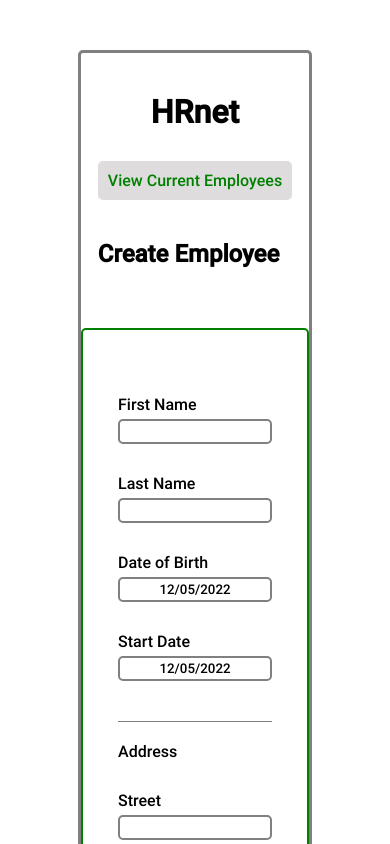
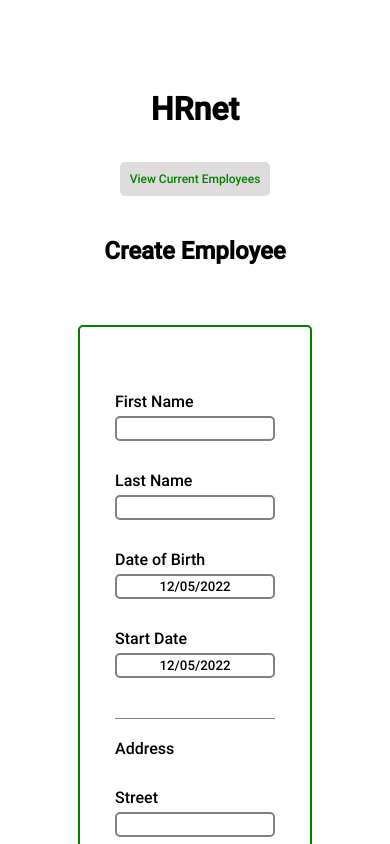
Before and after one commit to tchicoulo/wealth_health, a React (Create React App) app: page / in a window 390 px wide. Shown: the top 844 px of the page. Built offline with nearby package versions, Linux system fonts and the light colour scheme.

Commit message:
added media queries + Better Readme.md + deleted unusual files

```diff
--- a/package.json
+++ b/package.json
@@ -16,6 +16,7 @@
     "react-router-dom": "^6.4.4",
     "react-scripts": "5.0.1",
     "sass": "^1.56.1",
+    "stv-modal-plugin": "^0.3.9",
     "web-vitals": "^2.1.4"
   },
   "scripts": {
--- a/src/App.js
+++ b/src/App.js
@@ -11,7 +11,6 @@ function App() {
         <Route path="/" element={<CreateEmployee />} />
         <Route path="/employee-list" element={<EmployeeList />} />
         <Route path="/error" element={<Error />} />
-        <Route path="*" element={<Error />} />
       </Routes>
     </BrowserRouter>
   );
--- a/src/components/Form.jsx
+++ b/src/components/Form.jsx
@@ -6,7 +6,7 @@ import states from "../services/dataStates";
 import LabInputOption from "./LabInputOption";
 import ZipCode from "./ZipCode";
 
-const Form = () => {
+const Form = (data) => {
   const firstNameInput = useRef();
   const lastNameInput = useRef();
   const dateOfBirth = useRef();
@@ -44,9 +44,11 @@ const Form = () => {
 
     employees.push(employee);
     localStorage.setItem("employees", JSON.stringify(employees));
+    data.setModal(true);
   };
 
   return (
+    <div>
       <form
         className="form"
         onSubmit={(e) => {
@@ -64,11 +66,16 @@ const Form = () => {
           <LabInputOption data={states} label="States" ref={state} />
           <ZipCode label="Zip Code" ref={zipCode} />
         </div>
-      <LabInputOption data={departments} label="Department" ref={department} />
+        <LabInputOption
+          data={departments}
+          label="Department"
+          ref={department}
+        />
         <div className="container-submit">
           <input type="submit" className="submit-employee" value="Save" />
         </div>
       </form>
+    </div>
   );
 };
 
--- a/src/pages/CreateEmployee.jsx
+++ b/src/pages/CreateEmployee.jsx
@@ -1,9 +1,43 @@
 import React from "react";
+import { useState } from "react";
 import { NavLink } from "react-router-dom";
 import Form from "../components/Form";
+import ModalDialog from "stv-modal-plugin";
 
-const CreateEmployee = () => {
+const CreateEmployee = (data) => {
+  const [modal, setModal] = useState(false);
+
+  let background = {
+    top: 0,
+    height: "150vh",
+    justifyContent: "center",
+    background: "black",
+  };
+
+  let containerModal = {
+    position: "fixed",
+    marginBottom: "500px",
+    //   justifyContent: "left",
+    //   marginLeft: "50px",
+    //   paddingLeft: "50px",
+  };
+
+  // let styleText = {
+  //   color: "green",
+  //   textDecoration: "underline",
+  // };
+
   return (
+    <div>
+      {modal ? (
+        <ModalDialog
+          text="Employee Created!"
+          handleClick={() => setModal(false)}
+          background={background}
+          containerModal={containerModal}
+          // styleText={styleText}
+        />
+      ) : null}
       <div className="create-employee">
         <div className="title-area">
           <h1>HRnet</h1>
@@ -11,7 +45,8 @@ const CreateEmployee = () => {
           <h2>Create Employee</h2>
         </div>
         <div className="form-area">
-        <Form />
+          <Form setModal={setModal} {...data} />
+        </div>
       </div>
     </div>
   );
--- a/src/styles/components/_dataTablePlugin.scss
+++ b/src/styles/components/_dataTablePlugin.scss
@@ -1,6 +1,9 @@
 .data-table-plugin {
   label {
     margin-left: 50px;
+    @media screen and (max-width: 400px) {
+      display: none;
+    }
   }
   & input {
     font-size: 14px;
--- a/src/styles/pages/_create-employee.scss
+++ b/src/styles/pages/_create-employee.scss
@@ -8,6 +8,9 @@
   border-radius: 5px;
   width: 60%;
   height: 100%;
+  & .title-area {
+    text-align: center;
+  }
   & h1 {
     text-align: center;
     margin: 40px 0;
@@ -26,4 +29,11 @@
   & h2 {
     margin: 50px 0 30px 0;
   }
+
+  @media screen and (max-width: 576px) {
+    border: none;
+    & a {
+      font-size: 12px;
+    }
+  }
 }
--- a/src/styles/pages/_employee-list.scss
+++ b/src/styles/pages/_employee-list.scss
@@ -11,6 +11,9 @@
     width: 50%;
     text-align: center;
     margin: 40px auto;
+    @media screen and (max-width: 576px) {
+      font-size: 22px;
+    }
   }
   & .home-button {
     display: flex;
```
Also changed, not shown: 2 other files (tests, documents, lock files or other folders). Lines whose indentation alone changed are shown as unchanged.
